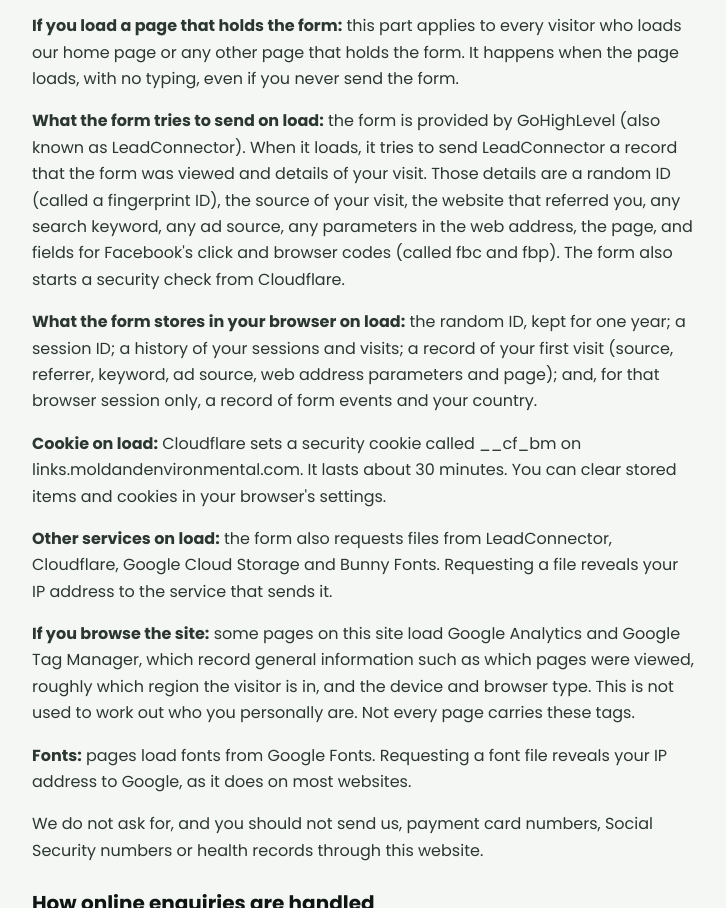
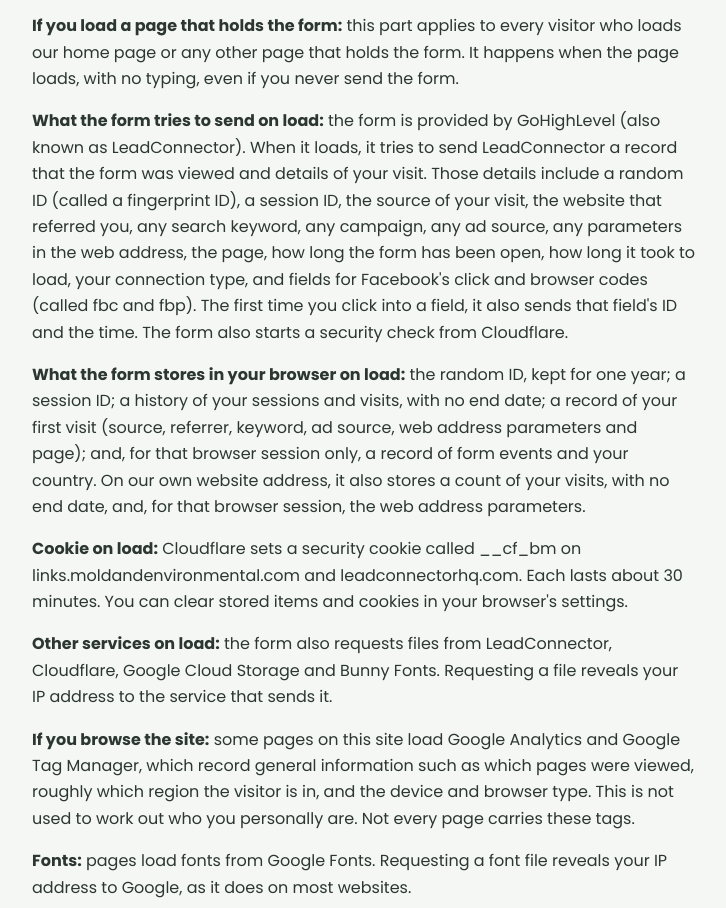
Before and after one commit to Estimate-Experts-USA-LLC/moldandenvironmental-com, a website: page privacy-policy/index.html in a window 1280 px wide. Shown: the part 1440-2348 px from the top of the page, without its empty margins (52-778 px from the left). Drawn offline with Linux system fonts and the light colour scheme.

Commit message:
Privacy page: complete the on-load details; fallback link without the no-tracking setting

```diff
--- a/privacy-policy/index.html
+++ b/privacy-policy/index.html
@@ -153,9 +153,9 @@
     <p class="me-p"><strong>If you call or email us:</strong> your name, your contact details, the property address, and whatever you describe to us. You choose what to say.</p>
     <p class="me-p"><strong>If you use our online enquiry form:</strong> we collect your email address and message. You may also provide your name and phone number. Please include the city or ZIP code for the property in your message. When you send the form, it also records some technical details automatically: your time zone, your IP address, your browser and device type, how you reached our site (for example, from another website), and any advertising or browser codes that came with your visit. We use these details to follow up and to keep a record of where your enquiry came from.</p>
     <p class="me-p"><strong>If you load a page that holds the form:</strong> this part applies to every visitor who loads our home page or any other page that holds the form. It happens when the page loads, with no typing, even if you never send the form.</p>
-    <p class="me-p"><strong>What the form tries to send on load:</strong> the form is provided by GoHighLevel (also known as LeadConnector). When it loads, it tries to send LeadConnector a record that the form was viewed and details of your visit. Those details are a random ID (called a fingerprint ID), the source of your visit, the website that referred you, any search keyword, any ad source, any parameters in the web address, the page, and fields for Facebook's click and browser codes (called fbc and fbp). The form also starts a security check from Cloudflare.</p>
-    <p class="me-p"><strong>What the form stores in your browser on load:</strong> the random ID, kept for one year; a session ID; a history of your sessions and visits; a record of your first visit (source, referrer, keyword, ad source, web address parameters and page); and, for that browser session only, a record of form events and your country.</p>
-    <p class="me-p"><strong>Cookie on load:</strong> Cloudflare sets a security cookie called __cf_bm on links.moldandenvironmental.com. It lasts about 30 minutes. You can clear stored items and cookies in your browser's settings.</p>
+    <p class="me-p"><strong>What the form tries to send on load:</strong> the form is provided by GoHighLevel (also known as LeadConnector). When it loads, it tries to send LeadConnector a record that the form was viewed and details of your visit. Those details include a random ID (called a fingerprint ID), a session ID, the source of your visit, the website that referred you, any search keyword, any campaign, any ad source, any parameters in the web address, the page, how long the form has been open, how long it took to load, your connection type, and fields for Facebook's click and browser codes (called fbc and fbp). The first time you click into a field, it also sends that field's ID and the time. The form also starts a security check from Cloudflare.</p>
+    <p class="me-p"><strong>What the form stores in your browser on load:</strong> the random ID, kept for one year; a session ID; a history of your sessions and visits, with no end date; a record of your first visit (source, referrer, keyword, ad source, web address parameters and page); and, for that browser session only, a record of form events and your country. On our own website address, it also stores a count of your visits, with no end date, and, for that browser session, the web address parameters.</p>
+    <p class="me-p"><strong>Cookie on load:</strong> Cloudflare sets a security cookie called __cf_bm on links.moldandenvironmental.com and leadconnectorhq.com. Each lasts about 30 minutes. You can clear stored items and cookies in your browser's settings.</p>
     <p class="me-p"><strong>Other services on load:</strong> the form also requests files from LeadConnector, Cloudflare, Google Cloud Storage and Bunny Fonts. Requesting a file reveals your IP address to the service that sends it.</p>
     <p class="me-p"><strong>If you browse the site:</strong> some pages on this site load Google Analytics and Google Tag Manager, which record general information such as which pages were viewed, roughly which region the visitor is in, and the device and browser type. This is not used to work out who you personally are. Not every page carries these tags.</p>
     <p class="me-p"><strong>Fonts:</strong> pages load fonts from Google Fonts. Requesting a font file reveals your IP address to Google, as it does on most websites.</p>
```
Also changed, not shown: index.html (+1 -1 lines).
